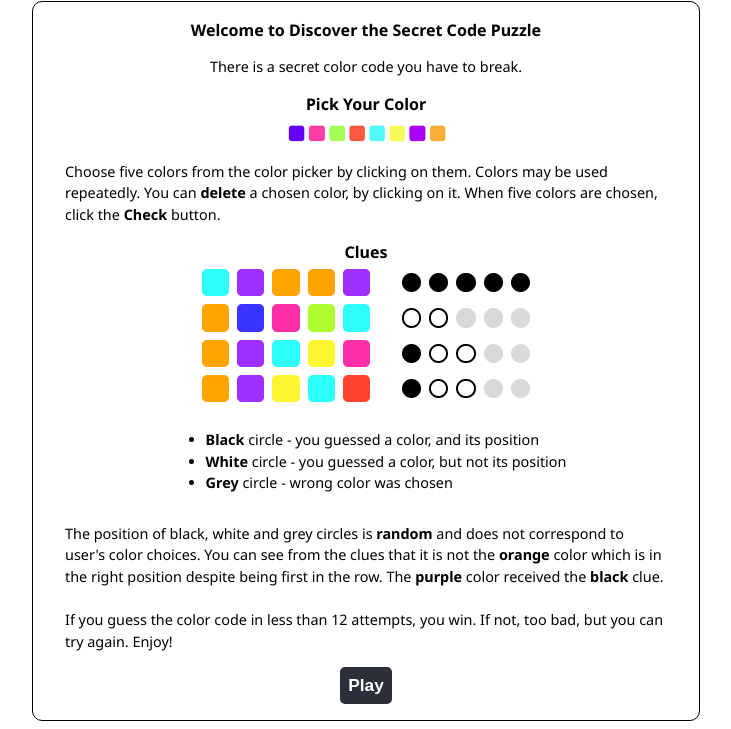
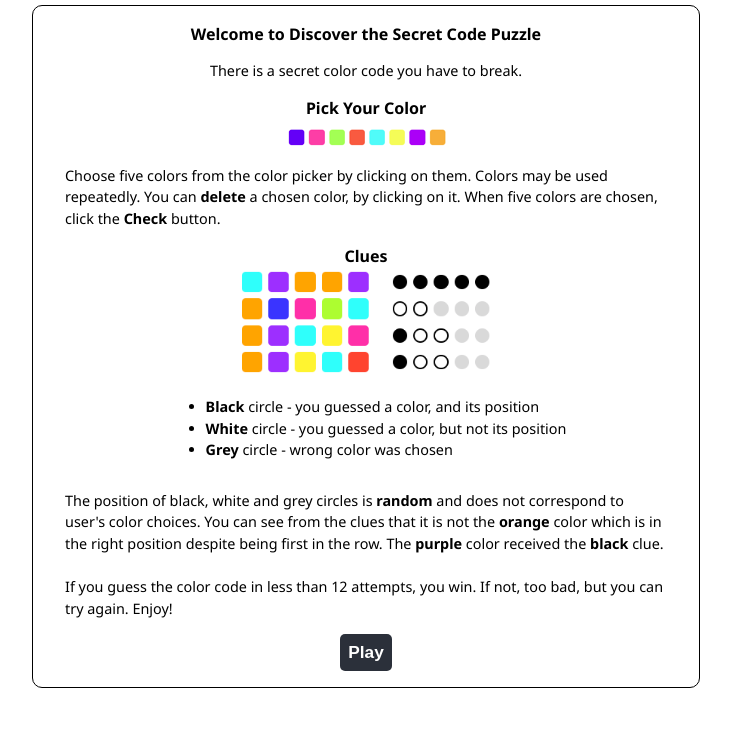
Before and after one commit to lucia2007/discover-the-code, a website with bundled scripts: page index.html in a window 1280 px wide. Shown: the part 100-829 px from the top of the page, without its empty margins (274-1005 px from the left). After the commit the page ends 800 px from the top, so only its background shows below. Built offline with nearby package versions, Linux system fonts and the light colour scheme.

Commit message:
Change size of Clues in welcome pop up

```diff
--- a/assets/css/style.css
+++ b/assets/css/style.css
@@ -55,6 +55,11 @@ body {
     text-align: center;
     font-size: 16px;
     margin: 0rem;
+}
+
+#clues {
+    width: 280px;
+    height: auto;
 }
 
 /* header section */
--- a/index.html
+++ b/index.html
@@ -59,7 +59,7 @@
             are chosen, click the <strong>Check</strong> button.
         </p>
         <h2>Clues</h2>
-        <img src="assets/images/clues.png" alt="A graphical explanation of the black, white and grey clues">
+        <img id="clues" src="assets/images/clues.png" alt="A graphical explanation of the black, white and grey clues">
         <ul>
             <li><strong>Black</strong> circle - you guessed a color, and its position</li>
             <li><strong>White</strong> circle - you guessed a color, but not its position</li>
```
